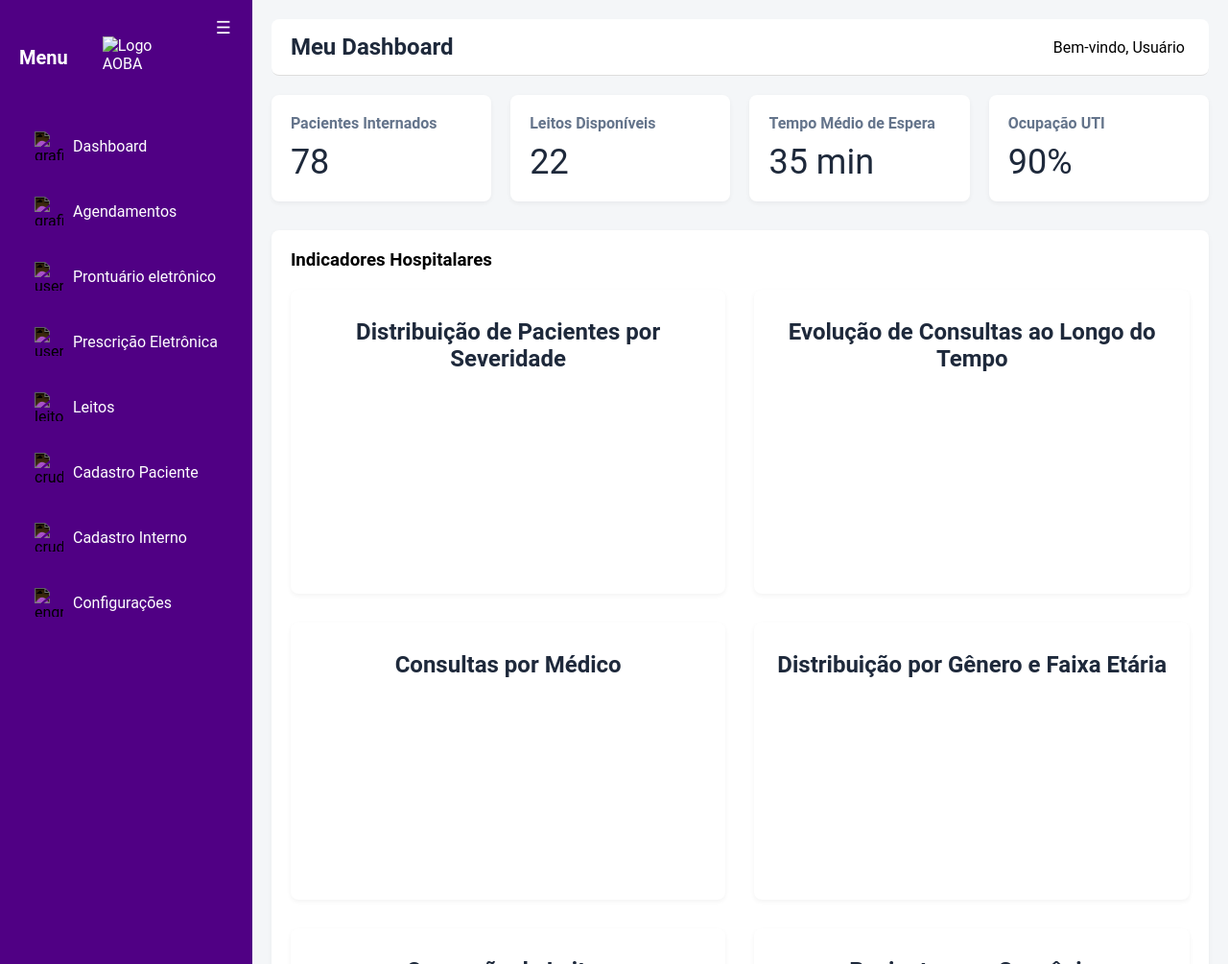
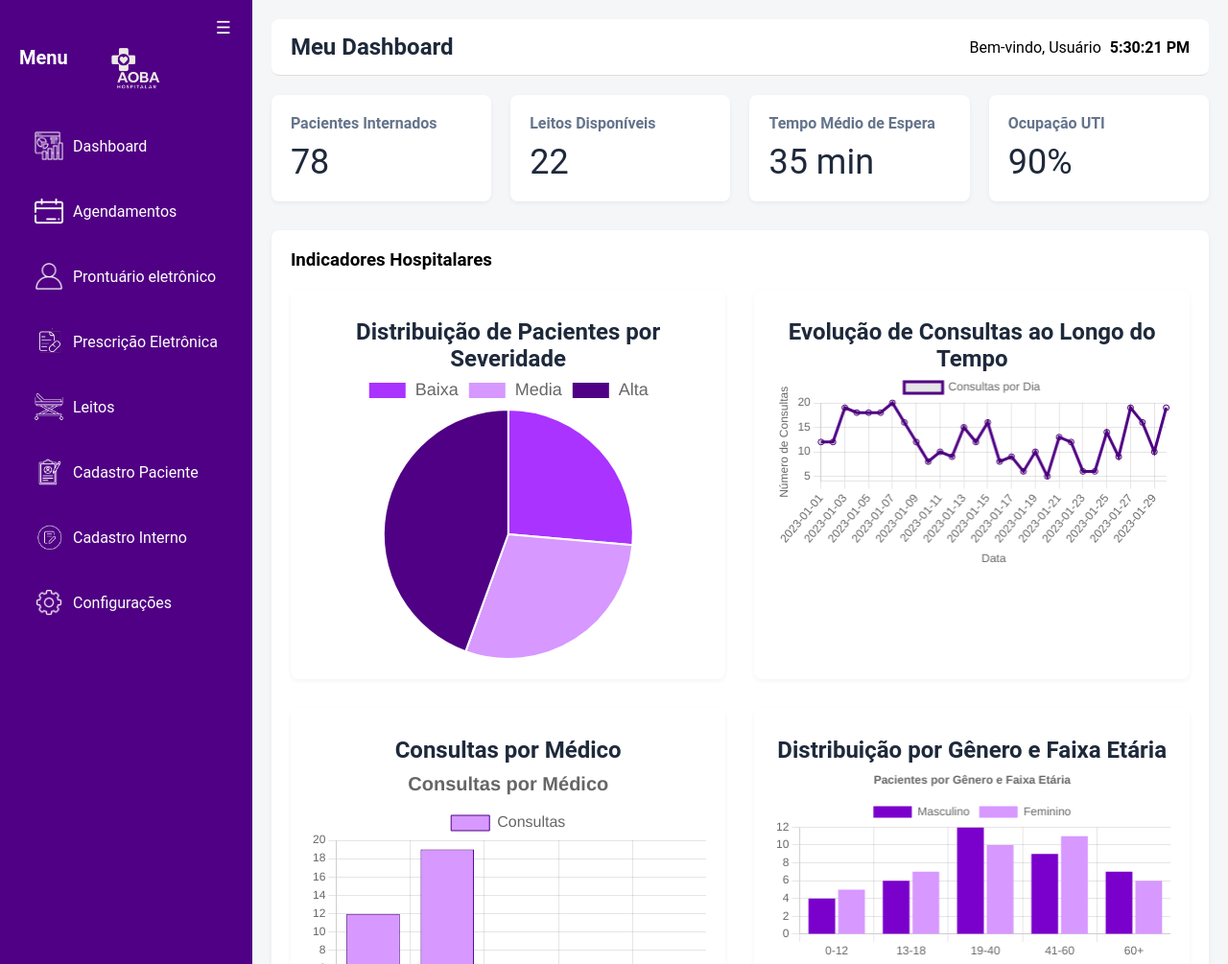
Before and after one commit to vitortrapp-philips/aoba, a plain HTML site: page src/html/dashboard.html in a window 1280 px wide. Shown: the top 1005 px of the page at 96% size. Drawn offline with nearby package versions, Linux system fonts and the light colour scheme; files that its build step writes are made by us from their sources; a web font is replaced by a local one.

Commit message:
Update dashboard.html

```diff
--- a/src/html/dashboard.html
+++ b/src/html/dashboard.html
@@ -1,3 +1,4 @@
+
 <!DOCTYPE html>
 <html lang="en">
 
@@ -5,7 +6,7 @@
     <meta charset="UTF-8">
     <meta name="viewport" content="width=device-width, initial-scale=1.0">
     <title>Dashboard</title>
-  <link rel="stylesheet" href="../src/css/style-dash.css">
+    <link rel="stylesheet" href="../css/style-dash.css">
     <link rel="preconnect" href="https://fonts.googleapis.com">
     <link rel="preconnect" href="https://fonts.gstatic.com" crossorigin>
     <link href="https://fonts.googleapis.com/css2?family=Chocolate+Classical+Sans&family=New+Rocker&display=swap"rel="stylesheet">
@@ -17,48 +18,47 @@
         <button id="toggle-menu" class="toggle-btn">☰</button>
         <div class="logo">
             <h2>Menu</h2>
-          <img src="../src/img/logo1.png" alt="Logo AOBA">
+                <img src="../img/logo1.png" alt="Logo AOBA">
         </div>
         <nav>
             <div Class="Dash">
                 <a href="dashboard.html">
-          <img src="../src/img/grafico-preditivo.png" alt="grafico">Dashboard
+                    <img src="../img/grafico-preditivo.png" alt="grafico">Dashboard
                 </a>
             </div>
             <div Class="Calendar">
-        <a href="calendario.html"">
-          <img src="../src/img/calendar.png" alt="grafico">Agendamentos
+                <a href="calendario.html">
+                    <img src="../img/calendar.png" alt="grafico">Agendamentos
                 </a>
             </div>
             <div Class="Prontuario">
                 <a href="prontuario.html">
-          <img src="../src/img/perfil-de-usuario.png" alt="user">Prontuário eletrônico
+                    <img src="../img/perfil-de-usuario.png" alt="user">Prontuário eletrônico
                 </a>
             </div>
             <div class="prescricao">
                 <a href="prescricao-eletronica.html">
-          <img src="../src/img/prescricao.png" alt="user">Prescrição Eletrônica
+                    <img src="../img/prescricao.png" alt="user">Prescrição Eletrônica
                 </a>
             </div>
             <div Class="Leito">
                 <a href="leito.html">
-          <img src="../src/img/leito.png" alt="leito">Leitos
+                    <img src="../img/leito.png" alt="leito">Leitos
                 </a>
             </div>
             <div Class="CrudPaciente">
                 <a href="crud-paciente.html">
-          <img src="../src/img/crud-paciente.png" alt="crudPaciente">Cadastro Paciente
+                    <img src="../img/crud-paciente.png" alt="crudPaciente">Cadastro Paciente
                 </a>
             </div>
             <div Class="CrudInterno">
                 <a href="crud-interno.html">
-          <img src="../src/img/crud-interno.png" alt="crudInterno">Cadastro Interno
+                    <img src="../img/crud-interno.png" alt="crudInterno">Cadastro Interno
                 </a>
-      </div>
             </div>
             <div Class="Config">
                 <a href="config.html">
-          <img src="../src/img/engrenagem.png" alt="engrenagem">Configurações
+                    <img src="../img/engrenagem.png" alt="engrenagem">Configurações
                 </a>
             </div>
         </nav>
@@ -132,9 +132,9 @@
             <h3>Alertas Atuais</h3>
             <input type="text" id="buscaAlerta" placeholder="Buscar alerta..." onkeyup="filtrarAlertas()">
             <ul>
-        <li> <img src="../src/img/alerta.png" alt="alerta"> UTI com 90% de ocupação</li>
-        <li> <img src="../src/img/alerta.png" alt="alerta"> Estoque de sedativos baixo</li>
-        <li> <img src="../src/img/alerta.png" alt="alerta"> 2 leitos interditados na enfermaria</li>
+                <li> <img src="../img/alerta.png" alt="alerta"> UTI com 90% de ocupação</li>
+                <li> <img src="../img/alerta.png" alt="alerta"> Estoque de sedativos baixo</li>
+                <li> <img src="../img/alerta.png" alt="alerta"> 2 leitos interditados na enfermaria</li>
             </ul>
         </section>
         <footer>
@@ -142,9 +142,9 @@
         </footer>
     </main>
     <script src="https://cdn.jsdelivr.net/npm/chart.js"></script>
-  <script src="https://cdn.jsdelivr.net/npm/wordcloud@1.1.2../src/wordcloud2.min.js"></script>
+    <script src="https://cdn.jsdelivr.net/npm/wordcloud@1.1.2/src/wordcloud2.min.js"></script>
     <script src="https://unpkg.com/leaflet@1.9.4/dist/leaflet.js"></script>
 
-  <script src="../src/script/dashboard.js"></script>
+    <script src="../script/dashboard.js"></script>
 </body>
 </html>
```
Lines whose indentation alone changed are shown as unchanged.
